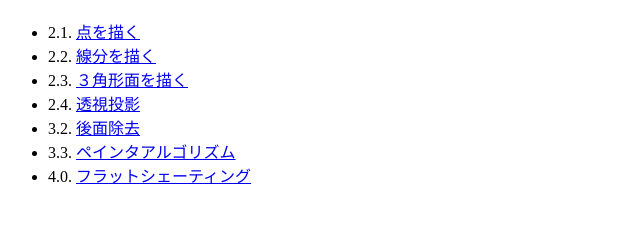
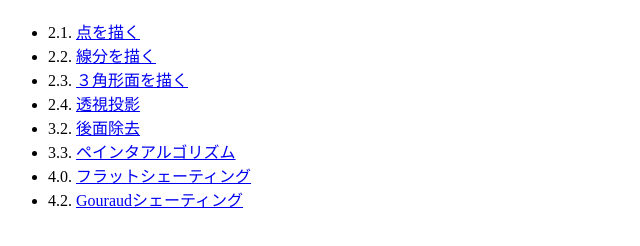
Before and after one commit to nakaken0629/3dstudy, a plain HTML site: page index.html in a window 1280 px wide. Shown: the part 70-316 px from the top of the page, without its empty margins (0-640 px from the left). Drawn offline with Linux system fonts and the light colour scheme.

Commit message:
READMEとindex.htmlを更新

```diff
--- a/index.html
+++ b/index.html
@@ -19,6 +19,7 @@
       <li>3.2. <a href="session3_2.html">後面除去</a></li>
       <li>3.3. <a href="session3_3.html">ペインタアルゴリズム</a></li>
       <li>4.0. <a href="session4_0.html">フラットシェーティング</a></li>
+      <li>4.2. <a href="session4_2.html">Gouraudシェーティング</a></li>
     </ul>
   </body>
 </html>
```
Also changed, not shown: 1 other file.
